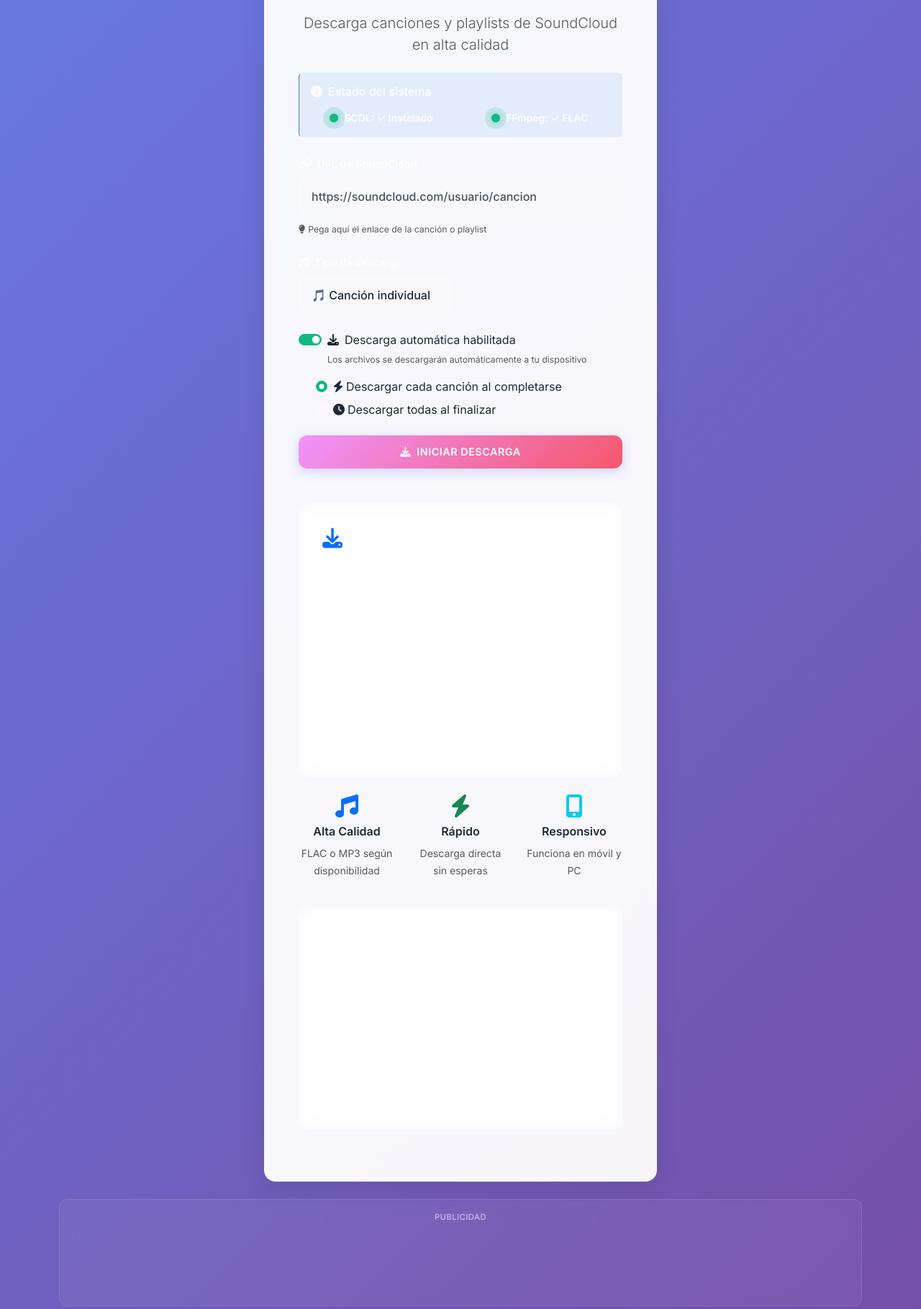
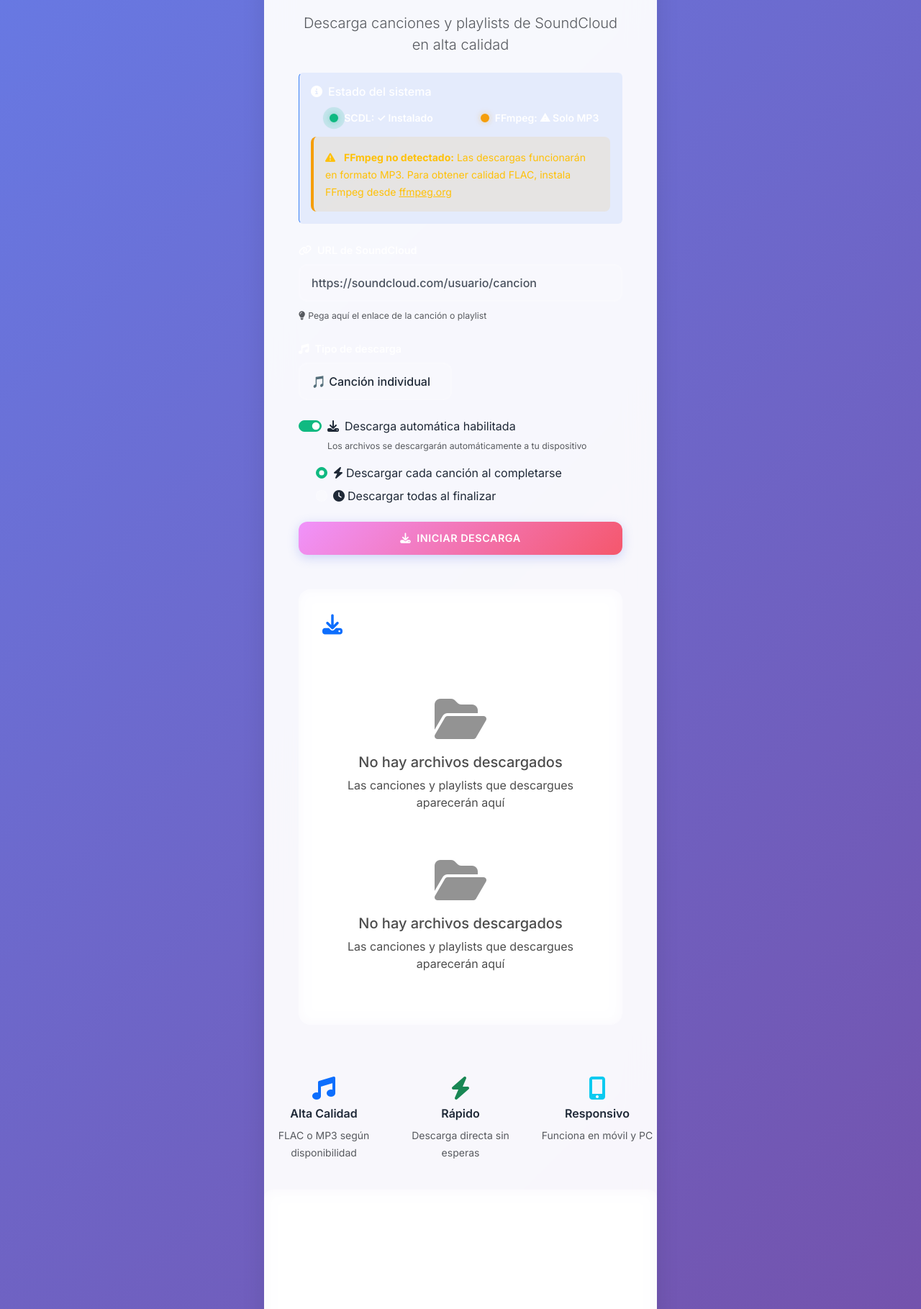
Before and after one commit to Josemcboss/SoundCloud_Downloader-main, a Flask app: page / in a window 1280 px wide. Shown: the part 448-2267 px from the top of the page at 72% size. Run offline with Flask 3, Linux system fonts and the light colour scheme; data that the repository does not hold is empty.

Commit message:
Mejoras completas del SoundCloud Downloader
 Nuevas funcionalidades:
- Descarga automática individual de canciones
- Integración completa de descargas en página principal
- Soporte para archivos individuales y ZIP
- Detección automática de FFmpeg

 Mejoras de interfaz:
- Sección de descargas expandida sin scroll
- Texto negro para mejor visibilidad
- Interfaz unificada en una sola página
- Indicadores de estado mejorados

 Mejoras técnicas:
- Compatibilidad sin FFmpeg (MP3)
- Limpieza automática de descargas antiguas
- Mejor manejo de errores
- Descarga automática optimizada

 Correcciones:
- Eliminado problema de JSON en pantalla
- Mejorado contraste de texto
- Solucionado error de FFmpeg
- Optimizada experiencia de usuario

```diff
--- a/app.py
+++ b/app.py
@@ -19,6 +19,17 @@
 download_progress = {}
 download_results = {} # Para almacenar la ruta de los archivos descargados
 download_timestamps = {} # Para rastrear cuándo se crearon las descargas
+
+def check_ffmpeg_availability():
+    """Verificar si FFmpeg está disponible en el sistema"""
+    try:
+        subprocess.run(['ffmpeg', '-version'],
+                      stdout=subprocess.DEVNULL,
+                      stderr=subprocess.DEVNULL,
+                      check=True)
+        return True
+    except (subprocess.CalledProcessError, FileNotFoundError):
+        return False
 
 def cleanup_old_downloads():
     """Limpiar descargas antiguas (más de 10 minutos)"""
@@ -107,13 +118,12 @@
         # Limpiar URL
         url = url.strip().split('?')[0]
 
+        # Verificar si FFmpeg está disponible
+        ffmpeg_available = check_ffmpeg_availability()
+
         # Opciones base para yt-dlp
         ydl_opts = {
             'format': 'bestaudio/best',
-            'postprocessors': [{
-                'key': 'FFmpegExtractAudio',
-                'preferredcodec': 'flac',
-            }],
             'outtmpl': {
                 'default': os.path.join('descargas', '%(title)s.%(ext)s')
             },
@@ -122,6 +132,16 @@
             'quiet': True,
             'no_warnings': True,
         }
+
+        # Solo agregar postprocessors si FFmpeg está disponible
+        if ffmpeg_available:
+            ydl_opts['postprocessors'] = [{
+                'key': 'FFmpegExtractAudio',
+                'preferredcodec': 'flac',
+            }]
+        else:
+            # Sin FFmpeg, descargar el mejor formato disponible (generalmente MP3)
+            ydl_opts['format'] = 'bestaudio[ext=mp3]/bestaudio/best'
 
         playlist_folder = None
         # Opciones específicas para playlists
@@ -181,13 +201,15 @@
         download_status[download_id] = "completed"
 
         # Mensaje personalizado según el tipo de descarga
+        format_info = "FLAC" if ffmpeg_available else "MP3"
+
         if tipo == 'playlist':
             if zip_option == 'zip':
-                status_message = "¡Playlist comprimida en ZIP y lista para descarga automática!"
+                status_message = f"¡Playlist en {format_info} comprimida en ZIP y lista para descarga automática!"
             else:
-                status_message = f"¡{len(downloaded_files)} canciones listas para descarga automática individual!"
+                status_message = f"¡{len(downloaded_files)} canciones en {format_info} listas para descarga automática individual!"
         else:
-            status_message = "¡Canción lista para descarga automática!"
+            status_message = f"¡Canción en {format_info} lista para descarga automática!"
 
         download_progress[download_id] = {"status": status_message, "progress": 100}
 
@@ -200,8 +222,9 @@
 @app.route('/')
 def index():
     """Página principal"""
-    # Ya no se verifican dependencias locales
-    return render_template('index.html', scdl_installed=True, ffmpeg_installed=True)
+    # Verificar si FFmpeg está disponible
+    ffmpeg_available = check_ffmpeg_availability()
+    return render_template('index.html', scdl_installed=True, ffmpeg_installed=ffmpeg_available)
 
 @app.route('/download', methods=['POST'])
 def download():
--- a/templates/index.html
+++ b/templates/index.html
@@ -25,13 +26,26 @@
                         </div>
                         <div class="col-6">
                             <div class="d-flex align-items-center justify-content-center">
-                                <span class="status-indicator {% if ffmpeg_installed %}status-ok{% else %}status-error{% endif %}"></span>
+                                <span
+                                    class="status-indicator {% if ffmpeg_installed %}status-ok{% else %}status-warning{% endif %}"></span>
                                 <small class="fw-semibold">
-                                    FFmpeg: {% if ffmpeg_installed %}✓ FLAC{% else %}✗ Solo MP3{% endif %}
+                                    FFmpeg: {% if ffmpeg_installed %}✓ FLAC disponible{% else %}⚠ Solo MP3{% endif %}
                                 </small>
                             </div>
                         </div>
                     </div>
+                    {% if not ffmpeg_installed %}
+                    <div class="mt-3 p-3"
+                        style="background: rgba(245, 158, 11, 0.1); border-left: 4px solid #f59e0b; border-radius: 8px;">
+                        <small class="text-warning">
+                            <i class="fas fa-exclamation-triangle me-2"></i>
+                            <strong>FFmpeg no detectado:</strong> Las descargas funcionarán en formato MP3.
+                            Para obtener calidad FLAC, instala FFmpeg desde
+                            <a href="https://ffmpeg.org/download.html" target="_blank" class="text-warning"
+                                style="text-decoration: underline;">ffmpeg.org</a>
+                        </small>
+                    </div>
+                    {% endif %}
                 </div>
 
                 <!-- Formulario de descarga -->
@@ -145,7 +165,7 @@
                         </button>
                     </div>
 
-                    <div id="downloadedFilesContainer">
+                    <div id="downloadedFilesContainer" style="height: auto; max-height: none; overflow: visible;"></div>
                     <!-- Los archivos descargados se cargarán aquí dinámicamente -->
                     <div class="empty-state text-center py-4">
                         <i class="fas fa-folder-open fa-3x mb-3 text-muted"></i>
@@ -254,6 +273,8 @@
         border-radius: 16px;
         padding: 2rem;
         margin-top: 2rem;
+        min-height: auto;
+        height: auto;
     }
 
     [data-theme="dark"] #downloadsSection {
@@ -388,9 +416,75 @@
         color: rgba(248, 250, 252, 0.9) !important;
     }
 
+    /* FORZAR VISIBILIDAD MÁXIMA - TEXTO NEGRO */
+    #downloadsSection table td,
+    #downloadsSection table td *,
+    #downloadsSection .table-custom td,
+    #downloadsSection .table-custom td * {
+        color: #000000 !important;
+    }
+
+    #downloadsSection .text-muted {
+        color: rgba(0, 0, 0, 0.7) !important;
+    }
+
+    /* Específicamente para los nombres de archivos */
+    #downloadsSection tbody td:first-child div div:first-child {
+        color: #000000 !important;
+        font-weight: 800 !important;
+        text-shadow: 1px 1px 2px rgba(255, 255, 255, 0.8) !important;
+    }
+
+    /* Eliminar scroll y expandir tabla completamente */
+    #downloadsSection .table-responsive {
+        overflow: visible !important;
+        height: auto !important;
+        max-height: none !important;
+        -webkit-overflow-scrolling: auto !important;
+    }
+
+    #downloadsSection .table-responsive table {
+        height: auto !important;
+        max-height: none !important;
+    }
+
+    /* Asegurar que el contenedor de archivos se expanda */
+    #downloadedFilesContainer {
+        height: auto !important;
+        max-height: none !important;
+        overflow: visible !important;
+    }
+
+    /* Eliminar cualquier restricción de altura en elementos padre */
+    .card-white,
+    .card-body {
+        height: auto !important;
+        max-height: none !important;
+    }
+
+    /* Asegurar que no haya scroll interno */
+    #downloadsSection * {
+        overflow-x: visible !important;
+        overflow-y: visible !important;
+    }
+
+    /* Específicamente para tablas grandes */
+    #downloadsSection tbody {
+        height: auto !important;
+        max-height: none !important;
+        overflow: visible !important;
+    }
+
     /* Animación de entrada para archivos */
     .file-entry {
         animation: slideInUp 0.3s ease-out;
+    }
+
+    /* Indicador de warning para FFmpeg */
+    .status-warning {
+        background: #f59e0b;
+        border-color: #f59e0b;
+        box-shadow: 0 0 8px rgba(245, 158, 11, 0.4);
     }
 
     @keyframes slideInUp {
@@ -897,8 +992,8 @@
     // Función para generar la tabla de archivos
     function generateFilesTable(files) {
         return `
-        <div class="table-responsive">
-            <table class="table table-custom table-hover mb-0">
+        <div class="table-responsive" style="overflow: visible; height: auto; max-height: none;">
+            <table class="table table-custom table-hover mb-0" style="height: auto; max-height: none;">
                 <thead>
                     <tr>
                         <th><i class="fas fa-music me-2"></i>Archivo</th>
@@ -916,20 +1011,20 @@
                                         ${getFileIcon(file.name)}
                                     </div>
                                     <div>
-                                        <div class="fw-semibold text-truncate file-name-text" style="max-width: 250px;" title="${file.name}">
+                                        <div class="fw-semibold text-truncate file-name-text" style="max-width: 250px; color: #000000 !important; font-weight: 800 !important; text-shadow: 1px 1px 2px rgba(255,255,255,0.8);" title="${file.name}">
                                             ${file.name}
                                         </div>
-                                        <div class="small text-muted d-md-none file-info-text">
+                                        <div class="small d-md-none file-info-text" style="color: rgba(0,0,0,0.8) !important;">
                                             ${file.size} • ${file.modified}
                                         </div>
                                     </div>
                                 </div>
                             </td>
                             <td class="d-none d-md-table-cell">
-                                <span class="badge file-size-badge px-3 py-2">${file.size}</span>
+                                <span class="badge px-3 py-2" style="background: rgba(255,255,255,0.8) !important; color: #000000 !important; border: 1px solid rgba(0,0,0,0.2) !important; font-weight: 600 !important;">${file.size}</span>
                             </td>
                             <td class="d-none d-sm-table-cell">
-                                <small class="file-date-text">${file.modified}</small>
+                                <small class="file-date-text" style="color: #000000 !important; font-weight: 500;">${file.modified}</small>
                             </td>
                             <td class="text-center">
                                 <div class="btn-group" role="group">
```
Also changed, not shown: other parts of templates/index.html (+59 -45 lines). Lines whose indentation alone changed are shown as unchanged.
